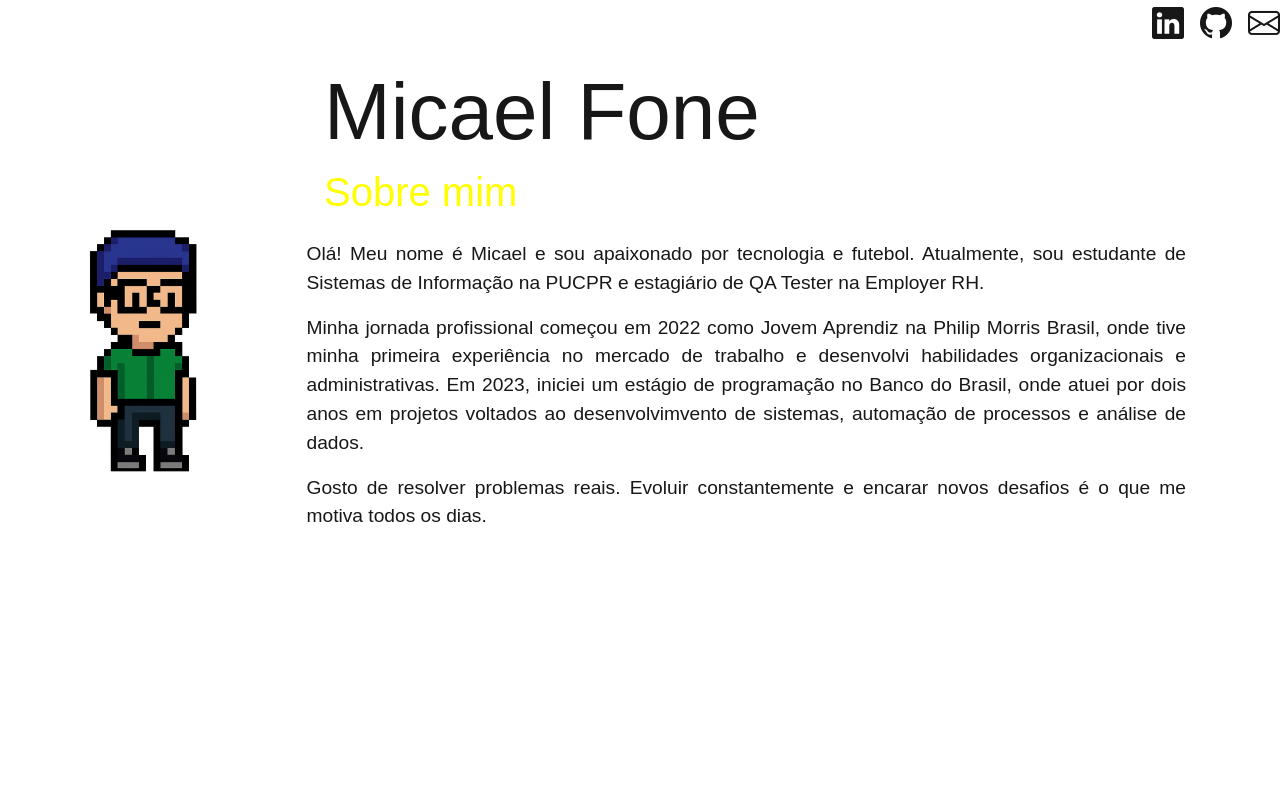
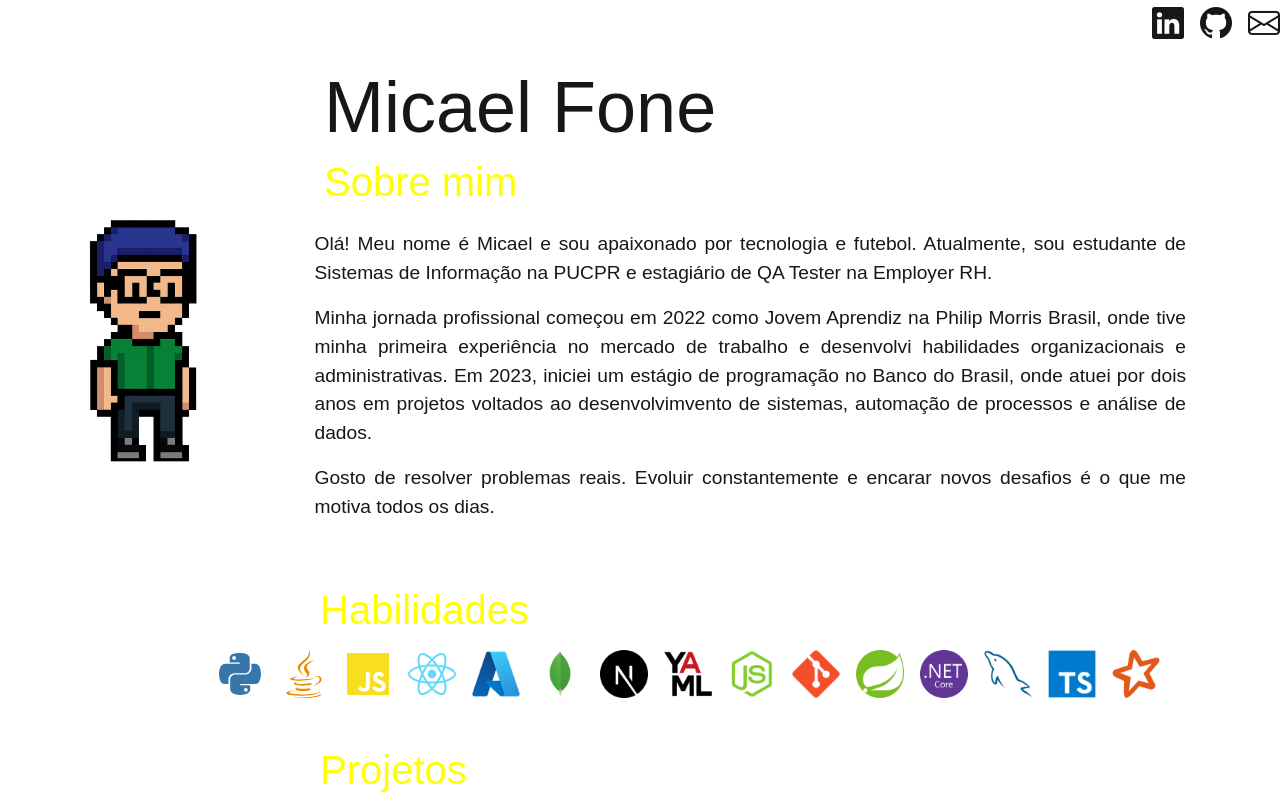
Before and after one commit to MIcaelFone/Portifolio, a Next.js app: page / in a window 1280 px wide. Built offline with nearby package versions, Linux system fonts and the light colour scheme.

Commit message:
Adicionando icone

```diff
--- a/src/app/page.tsx
+++ b/src/app/page.tsx
@@ -1,6 +1,10 @@
 "use client";
 import "bootstrap-icons/font/bootstrap-icons.css";
 import styles from "./page.module.css";
+import { FontAwesomeIcon } from "@fortawesome/react-fontawesome";
+import { faPython, faJava, faJs, faReact } from "@fortawesome/free-brands-svg-icons";
+
+
 export default function Home() {
   return (
     <div>
@@ -18,18 +22,41 @@ export default function Home() {
         </a>
       </div>
       <div className="mt-3 container" style={{marginLeft:"19.5rem"}}>
-        <h1 style={{fontSize:"5rem",marginRight:"3.5rem"}}>Micael Fone</h1>
+        <h1 style={{fontSize:"4.5rem",marginRight:"3.5rem"}}>Micael Fone</h1>
         <h2 style={{fontSize:"2.5rem",marginRight:"18.5rem",color:"yellow"}}>Sobre mim </h2>
       </div>
       <div className="mt-2 container" style={{ display: "flex", alignItems: "start"}}>
         <img src="/images/mica.png" alt="Portfolio"  height={250}/>
-        <div className="container mt-3" style={{fontSize:"1.2rem",textAlign:"justify",marginLeft:"5rem"}}>
+        <div className="container mt-3" style={{fontSize:"1.2rem",textAlign:"justify",marginLeft:"5.5rem"}}>
           <p>Olá! Meu nome é Micael e sou apaixonado por tecnologia e futebol. Atualmente, sou estudante de Sistemas de Informação na PUCPR e estagiário de QA Tester na Employer RH.</p>
           <p>Minha jornada profissional começou em 2022 como Jovem Aprendiz na Philip Morris Brasil, onde tive minha primeira experiência no mercado de trabalho e desenvolvi habilidades organizacionais e administrativas. Em 2023, iniciei um estágio de programação no Banco do Brasil, onde atuei por dois anos em projetos voltados ao desenvolvimvento de sistemas,
              automação de processos e análise de dados.</p>
           <p>Gosto de resolver problemas reais. Evoluir constantemente e encarar novos desafios é o que me motiva todos os dias.</p>
         </div>
       </div>
+      <div className="container mt-3" style={{fontSize:"2rem",marginRight:"18.5rem",color:"yellow"}}>
+        <h2 className="container mt-5" style={{fontSize:"2.5rem",marginLeft:"18.5rem",color:"yellow"}}>Habilidades</h2>
+      </div>
+      <div className="mt-3" style={{display: "flex", gap: "1rem", marginTop: "1rem", fontSize: "2rem",justifyContent:"center",marginLeft:"6rem"} }>
+        <FontAwesomeIcon icon={faPython} style={{color: "#3776ab",width: "3rem", height: "3rem"}} />
+        <FontAwesomeIcon icon={faJava} style={{color: "#ed8b00",width: "3rem", height: "3rem"}} />
+        <FontAwesomeIcon icon={faJs} style={{color: "#f7df1e",width: "3rem", height: "3rem"}} />
+        <FontAwesomeIcon icon={faReact} style={{color: "#61dafb",width: "3rem", height: "3rem"}} />
+        <img src="/images/Azure.png" alt="Azure" style={{width: "3rem", height: "3rem"}} />
+        <img src="/images/MongoDB.png" alt="MongoDB" style={{width: "3rem", height: "3rem"}} />
+        <img src="/images/Next.js.png" alt="Next" style={{width: "3rem", height: "3rem"}} />
+        <img src="/images/YAML.png" alt="YAML" style={{width: "3rem", height: "3rem"}} />
+        <img src="/images/Node.js.png" alt="Node" style={{width: "3rem", height: "3rem"}} />
+        <img src="/images/git.png" alt="Git" style={{width: "3rem", height: "3rem"}} />
+        <img src="/images/Spring.png" alt="Spring" style={{width: "3rem", height: "3rem"}} />
+        <img src="/images/NET core.png" alt="C#" style={{width: "3rem", height: "3rem"}} />
+        <img src="/images/MySQL.png" alt="MySQL" style={{width: "3rem", height: "3rem"}} />
+        <img src="/images/TypeScript.png" alt="TypeScript" style={{width: "3rem", height: "3rem"}} />
+        <img src="/images/Apache Spark.png" alt="Apache Spark" style={{width: "3rem", height: "3rem"}} />
+      </div>
+      <div className="container mt-3" style={{fontSize:"2rem",marginRight:"18.5rem",color:"yellow"}}>
+        <h2 className="container mt-5" style={{fontSize:"2.5rem",marginLeft:"18.5rem",color:"yellow"}}>Projetos</h2>
+      </div>
     </div>
   );
   }
```
Also changed, not shown: public/images/pixelmica.png (deleted).
